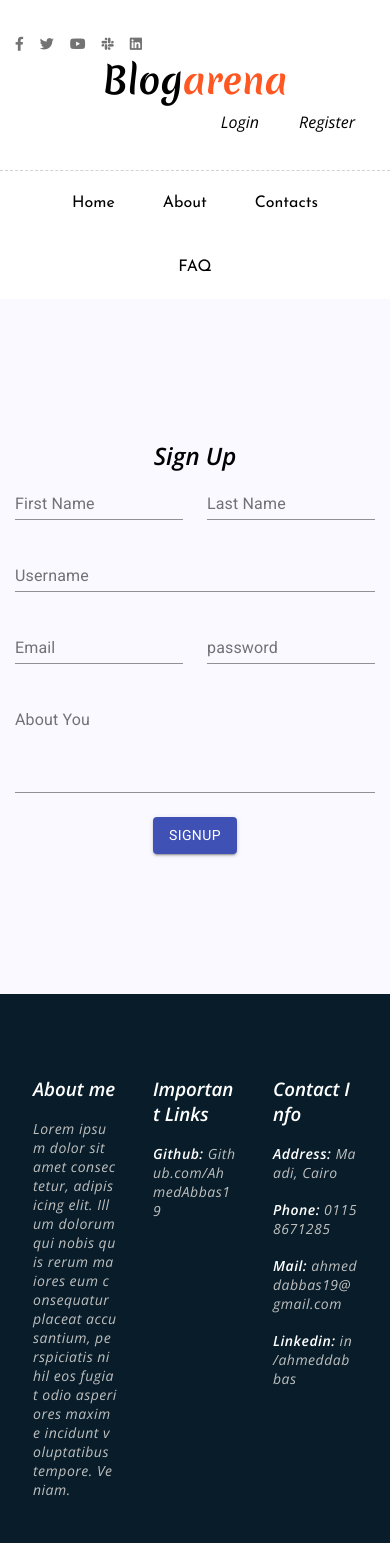
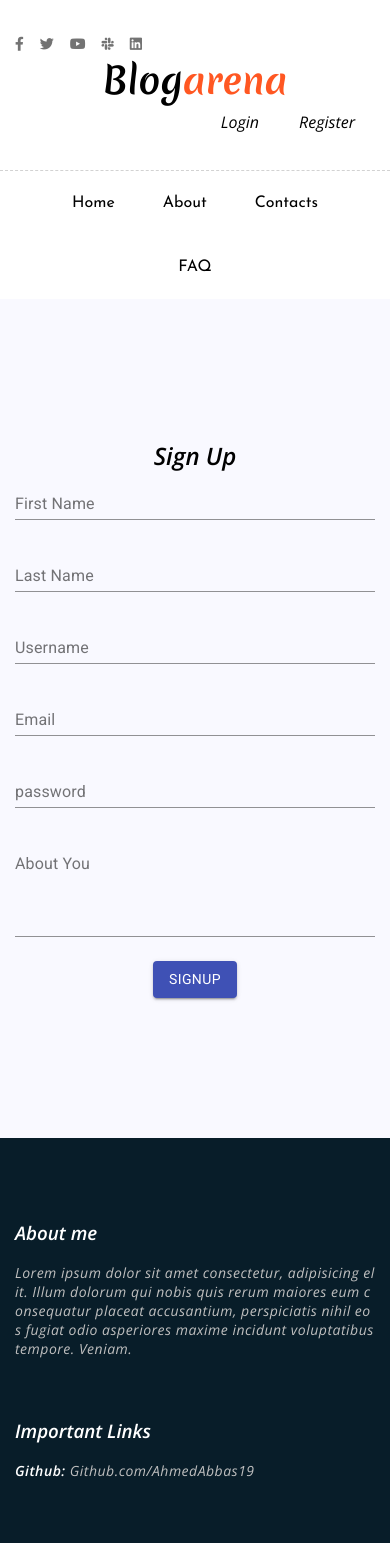
Before and after one commit to AhmedAbbas19/blog-app-react, a React (Create React App) app: page /register in a window 390 px wide. Shown: the top 1543 px of the page. Built offline with nearby package versions, Linux system fonts and the light colour scheme; no server answers.

Commit message:
responsive edit

```diff
--- a/src/components/blog/hot-blogs/hot-blogs.css
+++ b/src/components/blog/hot-blogs/hot-blogs.css
@@ -85,6 +85,13 @@
   padding: 15px;
 }
 
+@media (max-width: 768px) {
+  .hot-blogs .info-card {
+    padding: 8px;
+    width: 300px;
+  }
+}
+
 .layover {
   position: absolute;
   background: rgba(0, 0, 0, 0.1);
--- a/src/components/footer/footer.css
+++ b/src/components/footer/footer.css
@@ -3,14 +3,7 @@
   color: #fff;
   padding: 64px 0;
 }
-.footer .widgets {
-  display: flex;
-  justify-content: space-between;
-}
-.footer .widget {
-  padding: 0 18px;
-  width: 33.33%;
-}
+
 .footer .widget .title {
   margin: 18px 0;
 }
--- a/src/components/footer/footer.jsx
+++ b/src/components/footer/footer.jsx
@@ -1,20 +1,73 @@
 import React, { Component } from "react";
 import "./footer.css";
+import { Grid, makeStyles } from "@material-ui/core";
 
-export class Footer extends Component {
-  render() {
+const Footer = () => {
+  const useStyles = makeStyles((theme) => ({
+    root: {
+      flexGrow: 1,
+    },
+    inputField: {
+      width: "100%",
+    },
+  }));
+  const classes = useStyles();
   return (
     <div className="footer">
       <div className="container">
-          <div className="widgets">
-            <div className="widget sm-12">
-              <div className="widget-container">
+        <div className={classes.root}>
+          <Grid container spacing={3}>
+            <Grid item md={4} xs={12}>
+              <div className="widget">
                 <h3 className="title">About me</h3>
                 <p className="paragraph">
                   Lorem ipsum dolor sit amet consectetur, adipisicing elit.
                   Illum dolorum qui nobis quis rerum maiores eum consequatur
                   placeat accusantium, perspiciatis nihil eos fugiat odio
                   asperiores maxime incidunt voluptatibus tempore. Veniam.
+                </p>
+              </div>
+            </Grid>
+            <Grid item md={4} xs={12}>
+              <div className="widget">
+                <h3 className="title">Important Links</h3>
+                <p className="paragraph">
+                  <span>Github: </span>
+                  <a href="https://github.com/AhmedAbbas19">
+                    Github.com/AhmedAbbas19
+                  </a>
+                </p>
+              </div>
+            </Grid>
+            <Grid item md={4} xs={12}>
+              <div className="widget">
+                <h3 className="title">Contact Info</h3>
+                <p className="paragraph">
+                  <span>Address: </span>Maadi, Cairo
+                </p>
+                <p className="paragraph">
+                  <span>Phone: </span>01158671285
+                </p>
+                <p className="paragraph">
+                  <span>Mail: </span>ahmeddabbas19@gmail.com
+                </p>
+                <p className="paragraph">
+                  <span>Linkedin: </span>in/ahmeddabbas
+                </p>
+              </div>
+            </Grid>
+          </Grid>
+        </div>
+
+        {/* <div className="widgets">
+          <div className="widget sm-12">
+            <div className="widget-container">
+              <h3 className="title">About me</h3>
+              <p className="paragraph">
+                Lorem ipsum dolor sit amet consectetur, adipisicing elit. Illum
+                dolorum qui nobis quis rerum maiores eum consequatur placeat
+                accusantium, perspiciatis nihil eos fugiat odio asperiores
+                maxime incidunt voluptatibus tempore. Veniam.
               </p>
             </div>
           </div>
@@ -47,11 +100,13 @@ export class Footer extends Component {
             </div>
           </div>
         </div>
+         */}
         <div className="copy-rights">
           <p className="paragraph">Copyright ©2020 All rights reserved</p>
         </div>
       </div>
     </div>
   );
-  }
-}
+};
+
+export default Footer;
--- a/src/components/index/index.jsx
+++ b/src/components/index/index.jsx
@@ -1,7 +1,7 @@
 import React, { Component, Fragment } from "react";
 import Header from "../header/header";
 import { Switch, Route, Redirect } from "react-router-dom";
-import { Footer } from "../footer/footer";
+import Footer from "../footer/footer";
 import { Home } from "../home/home";
 import ListBlogs from "../blog/list-blogs/list-blogs";
 import Profile from "../users/profile/profile";
--- a/src/components/myeditor/myeditor.css
+++ b/src/components/myeditor/myeditor.css
@@ -12,6 +12,9 @@
 }
 .thumbnail img {
   width: 100%;
+}
+.quill {
+  max-width: 100%;
 }
 .ql-toolbar {
   background: rgb(240, 239, 239);
--- a/src/components/myeditor/myeditor.jsx
+++ b/src/components/myeditor/myeditor.jsx
@@ -54,13 +54,16 @@ const MyEditor = (props) => {
   const schema = {
     title: joi.string().required().min(10).max(70),
     body: joi.string().required().min(200),
+    category: joi.string().required(),
   };
 
   const onSubmit = (e) => {
     e.preventDefault();
     setBlog({ ...blog, body: blogBody });
-    let _errors = joi.validate({ title: blog.title, body: blogBody }, schema)
-      .error;
+    let _errors = joi.validate(
+      { title: blog.title, body: blogBody, category: blog.category },
+      schema
+    ).error;
     if (_errors) {
       toast.error(_errors.details[0].message);
     } else {
@@ -152,12 +155,15 @@ const MyEditor = (props) => {
                 />
               </Grid>
 
+              <Grid item xs={12}>
                 <ReactQuill
                   theme="snow"
                   value={blogBody}
                   name="body"
                   onChange={editorChange}
                 />
+              </Grid>
+
               <Grid item xs={6}>
                 <FormControl className={classes.formControl}>
                   <InputLabel id="demo-simple-select-label">
--- a/src/components/users/login/login.jsx
+++ b/src/components/users/login/login.jsx
@@ -77,7 +77,7 @@ const Login = (props) => {
         <form onSubmit={onSubmit}>
           <div className={classes.root}>
             <Grid container spacing={3}>
-              <Grid item xs={6}>
+              <Grid item xs={12} md={6}>
                 <TextField
                   className={classes.inputField}
                   label="Email"
@@ -86,7 +86,7 @@ const Login = (props) => {
                   onChange={changeHandler}
                 />
               </Grid>
-              <Grid item xs={6}>
+              <Grid item xs={12} md={6}>
                 <TextField
                   className={classes.inputField}
                   type="password"
--- a/src/components/users/register/register.jsx
+++ b/src/components/users/register/register.jsx
@@ -23,7 +23,7 @@ const Register = (props) => {
     username: joi.string().required().min(5).max(20),
     email: joi.string().required().email(),
     password: joi.string().required().min(7).max(30),
-    about: joi.string().valid("").optional().max(200),
+    about: joi.string().allow("").max(200),
   };
 
   const onSubmit = async (e) => {
@@ -38,7 +38,13 @@ const Register = (props) => {
         props.history.push("/login");
       } catch (e) {
         if (e.response) {
-          toast.error(e.response.data.message);
+          if (e.response.data.code === 11000) {
+            toast.error(
+              `${Object.keys(e.response.data.keyValue)[0]} already exists`
+            );
+          } else {
+            toast.error(e.response.data.message);
+          }
         }
       }
     }
@@ -79,7 +85,7 @@ const Register = (props) => {
         <form onSubmit={onSubmit}>
           <div className={classes.root}>
             <Grid container spacing={3}>
-              <Grid item xs={6}>
+              <Grid item xs={12} md={6}>
                 <TextField
                   className={classes.inputField}
                   id="standard-required"
@@ -89,7 +95,7 @@ const Register = (props) => {
                   onChange={changeHandler}
                 />
               </Grid>
-              <Grid item xs={6}>
+              <Grid item xs={12} md={6}>
                 <TextField
                   className={classes.inputField}
                   id="standard-required"
@@ -99,7 +105,7 @@ const Register = (props) => {
                   onChange={changeHandler}
                 />
               </Grid>
-              <Grid item xs={12}>
+              <Grid item xs={12} md={12}>
                 <TextField
                   className={classes.inputField}
                   id="standard-required"
@@ -109,7 +115,7 @@ const Register = (props) => {
                   onChange={changeHandler}
                 />
               </Grid>
-              <Grid item xs={6}>
+              <Grid item xs={12} md={6}>
                 <TextField
                   className={classes.inputField}
                   id="standard-required"
@@ -119,7 +125,7 @@ const Register = (props) => {
                   onChange={changeHandler}
                 />
               </Grid>
-              <Grid item xs={6}>
+              <Grid item xs={12} md={6}>
                 <TextField
                   className={classes.inputField}
                   id="standard-required"
@@ -130,7 +136,7 @@ const Register = (props) => {
                   onChange={changeHandler}
                 />
               </Grid>
-              <Grid item xs={12}>
+              <Grid item xs={12} md={12}>
                 <TextField
                   className={classes.inputField}
                   id="standard-multiline-static"
```
Lines whose indentation alone changed are shown as unchanged.
